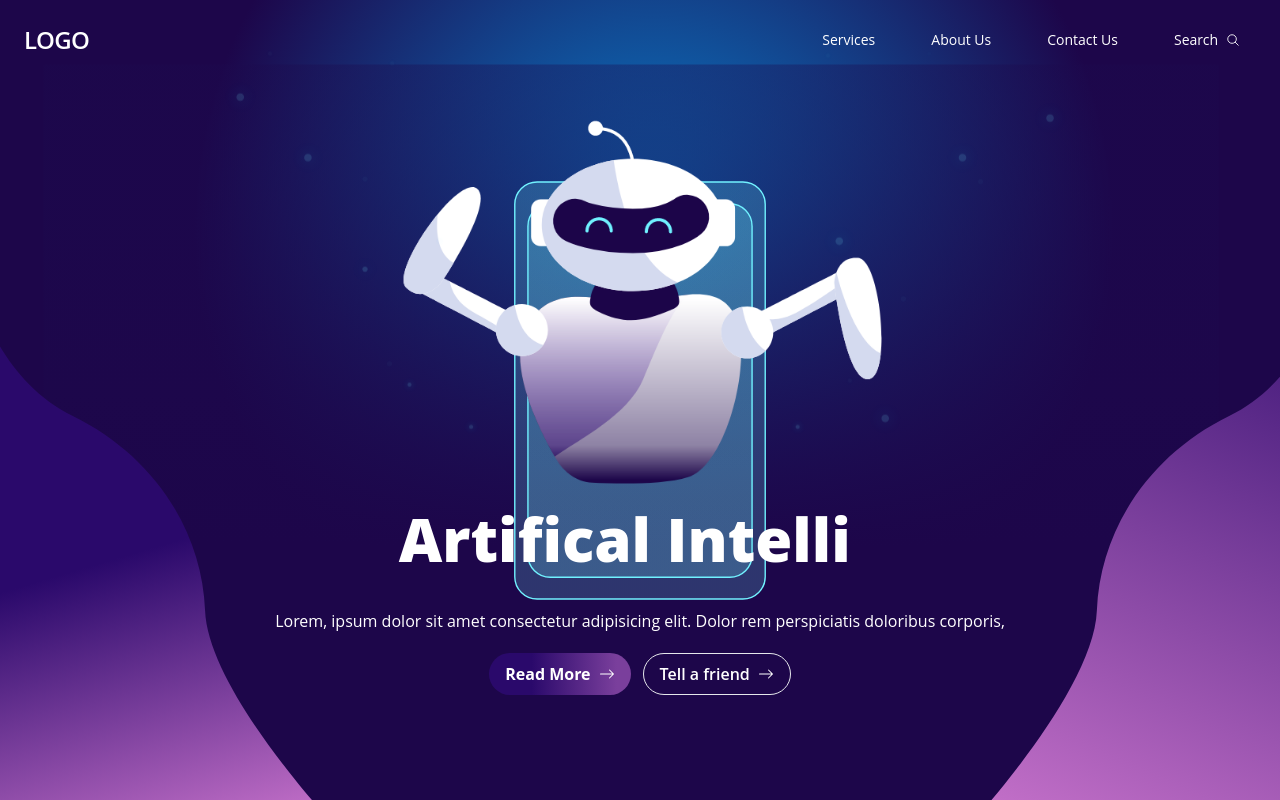
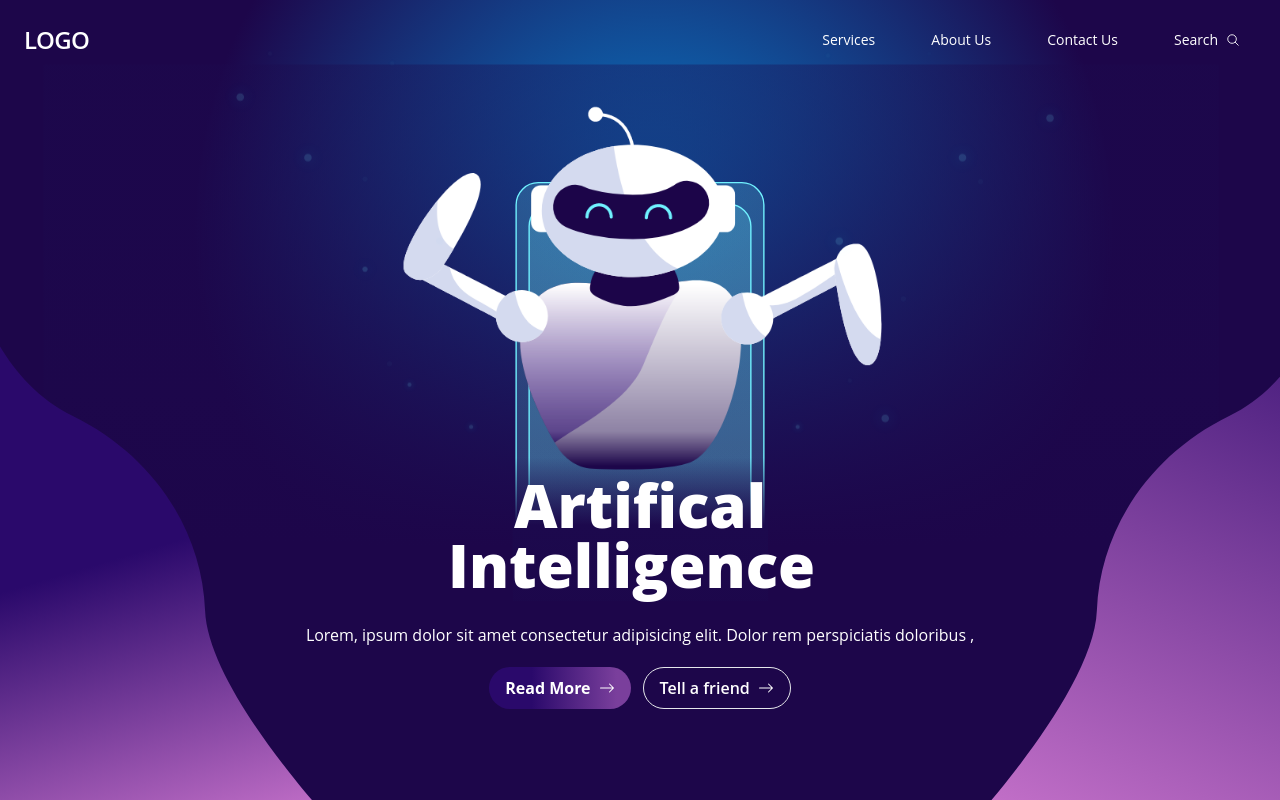
Before and after one commit to RehamanSyed/ai, a React (Create React App) app: page / in a window 1280 px wide. Built offline with nearby package versions, Linux system fonts and the light colour scheme.

Commit message:
updta image

```diff
--- a/src/App.js
+++ b/src/App.js
@@ -59,61 +59,19 @@ function App() {
                 initial={{ opacity: 0, scale: 0.9 }}
                 animate={{ opacity: 1, scale: 0.9 }}
                 transition={{ repeat: Infinity, duration: 5 }}
-                // transition={{
-                //   repeat: Infinity,
-                //   repeatDelay: 4,
-                //   ease: "linear",
-                //   duration: 5,
-                // }}
               />
             </div>
 
-            {/* <motion.div
-              style={{ overflow: "hidden", display: "flex", fontSize: "2rem" }}
-              variants={container}
-              initial="hidden"
-              animate="visible"
-            >
-              {letters.map((letter, index) => (
-                <motion.h1
-                  variants={child}
-                  key={index}
-                  className=" text-[36px] md:text-5xl lg:text-[60px] font-extrabold mb-5 relative z-10"
-                >
-                  {letter === " " ? "\u00A0" : letter}
-                </motion.h1>
-              ))}
-            </motion.div> */}
-
             <Typical
-              steps={["Artifical", 1000, "Artifical Intelligence", 1000]}
+              steps={["Artifical", 1000, "Artifical Intelligence", 500]}
               loop={Infinity}
               wrapper="h1"
-              className="text-[36px] md:text-5xl lg:text-[60px] my-10 font-extrabold leading-2 relative z-10"
+              className="text-[36px] text-center h-32 md:text-5xl lg:text-[60px] my-5 font-extrabold leading-2 relative z-10 w-96"
             />
-            {/* <motion.h1
-              className=" text-[36px] md:text-5xl lg:text-[60px] font-extrabold mb-5 relative z-10 leading-tight"
-              animate={{ opacity: 1, scale: 1 }}
-              transition={{
-                duration: 1,
-                delay: 0.1,
-                ease: [0.5, 0.71, 1, 1.5],
-              }}
-              initial={{ opacity: 0, scale: 0.5 }}
-            >
-              Artifical Intelligence
-            </motion.h1> */}
-            <p
-            // animate={{ opacity: 1, scale: 1 }}
-            // transition={{
-            //   duration: 1,
-            //   delay: 0.1,
-            //   ease: [0.5, 0.71, 1, 1.5],
-            // }}
-            // initial={{ opacity: 0, scale: 0.5 }}
-            >
+
+            <p className="">
               Lorem, ipsum dolor sit amet consectetur adipisicing elit. Dolor
-              rem perspiciatis doloribus corporis,
+              rem perspiciatis doloribus ,
             </p>
             <div className="flex justify-center space-x-3   mt-5 ">
               <button className="flex  items-center text-md bg-gradient-to-r from-[#2a096b] from-10% via-[#2a096b] via-30% to-[#7a3f9c] to-90% hover:bg-blue-700 text-white font-bold py-2 px-4   rounded-full">
```
Also changed, not shown: src/image/phone.svg, src/image/phone1.svg (added).
